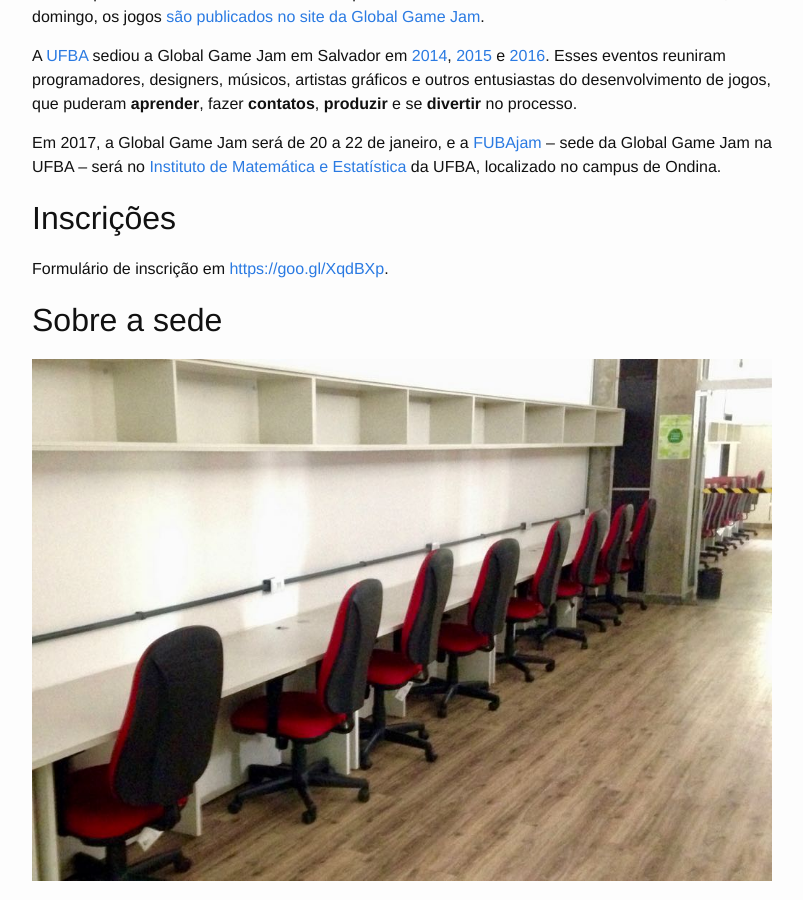
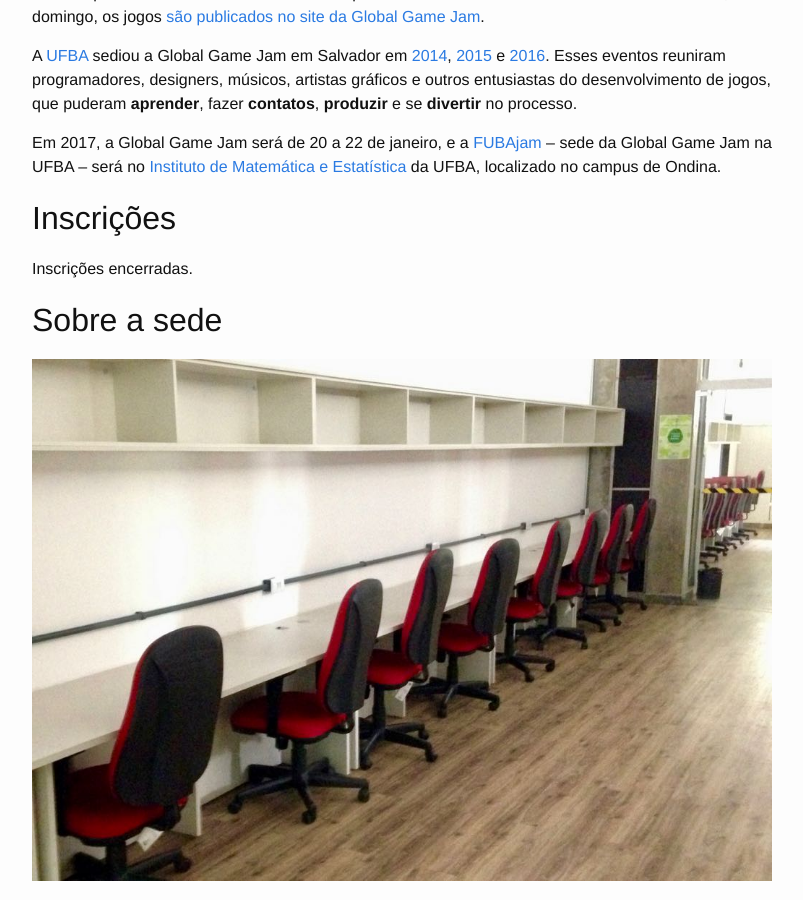
Before and after one commit to indigente/old-indigente.github.io, a Jekyll site: the page built from fubajam17.md, in a window 1280 px wide and 900 px high, scrolled down 784 px. Shown: the whole window, without its empty margins (238-1041 px from the left). Built offline with Jekyll 4.4.1, drawn with Linux system fonts in a browser that asks for light colours.

Commit message:
Inscrições encerradas.

```diff
--- a/fubajam17.md
+++ b/fubajam17.md
@@ -13,7 +13,7 @@ Em 2017, a Global Game Jam será de 20 a 22 de janeiro, e a [FUBAjam](http://glo
 
 ## Inscrições
 
-Formulário de inscrição em <https://goo.gl/XqdBXp>.
+Inscrições encerradas.
 
 ## Sobre a sede
 
```
